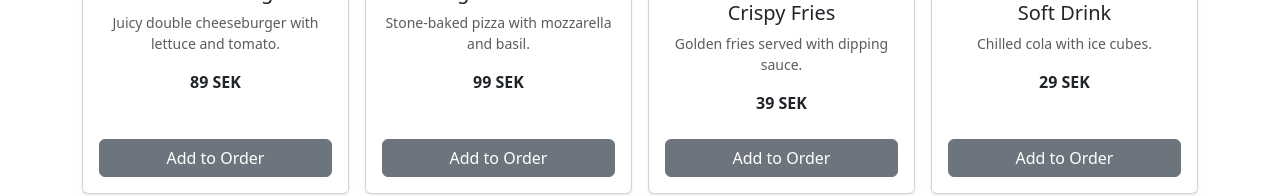
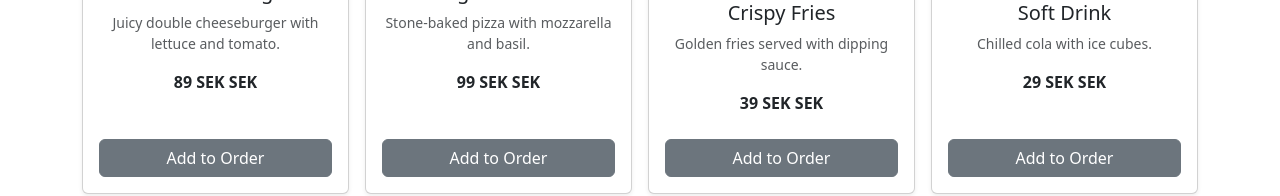
Before and after one commit to BoKalebsson/Fast-Food-Menu-React-App, a React (Vite) app: page / in a window 1280 px wide. Shown: the part 321-517 px from the top of the page. Built offline with nearby package versions, Linux system fonts and the light colour scheme.

Commit message:
Implemented dataflow from Layout -> MenuList -> MenuItemCard with props and callbacks.

```diff
--- a/src/components/menu/MenuItemCard.jsx
+++ b/src/components/menu/MenuItemCard.jsx
@@ -1,4 +1,11 @@
-function MenuItemCard({ imageUrl, title, description, price }) {
+function MenuItemCard({
+  id,
+  title,
+  description,
+  price,
+  imageUrl,
+  onAddToOrder,
+}) {
   return (
     <div className="card h-100 shadow-sm text-center">
       {/* Image */}
@@ -18,11 +25,16 @@ function MenuItemCard({ imageUrl, title, description, price }) {
         <div>
           <h5 className="card-title">{title}</h5>
           <p className="card-text text-muted small">{description}</p>
-          <p className="fw-bold text-dark">{price}</p>
+          <p className="fw-bold text-dark">{price} SEK</p>
         </div>
 
         {/* Button: Add to Order */}
-        <button className="btn btn-secondary mt-2 w-100">Add to Order</button>
+        <button
+          className="btn btn-secondary mt-2 w-100"
+          onClick={() => onAddToOrder({ id, title, price })}
+        >
+          Add to Order
+        </button>
       </div>
     </div>
   );
--- a/src/components/menu/MenuList.jsx
+++ b/src/components/menu/MenuList.jsx
@@ -1,17 +1,12 @@
 import MenuItemCard from "./MenuItemCard.jsx";
 import { menuItems } from "../../data/menuItems.js";
 
-function MenuList() {
+function MenuList({ onAddToOrder }) {
   return (
     <div className="row row-cols-1 row-cols-md-2 row-cols-lg-4 g-3">
       {menuItems.map((item) => (
         <div key={item.id}>
-          <MenuItemCard
-            imageUrl={item.imageUrl}
-            title={item.title}
-            description={item.description}
-            price={item.price}
-          />
+          <MenuItemCard {...item} onAddToOrder={onAddToOrder} />
         </div>
       ))}
     </div>
--- a/src/layout/Layout.jsx
+++ b/src/layout/Layout.jsx
@@ -1,18 +1,44 @@
+import { useState } from "react";
 import Header from "../components/header/Header.jsx";
 import MenuList from "../components/menu/MenuList.jsx";
 import OrderList from "../components/order/OrderList.jsx";
 
 function Layout() {
+  // Create a state for the orders:
+  const [orderItems, setOrderItems] = useState([]);
+
+  // Create a function that add products:
+  function handleAddToOrder(item) {
+    // Check if the product already exists:
+    const existingItem = orderItems.find(
+      (orderItem) => orderItem.id === item.id
+    );
+
+    if (existingItem) {
+      // If the product exists -> increase the quantity:
+      const updatedItems = orderItems.map((orderItem) =>
+        orderItem.id === item.id
+          ? { ...orderItem, quantity: orderItem.quantity + 1 }
+          : orderItem
+      );
+      setOrderItems(updatedItems);
+    } else {
+      // If the product not exists -> add new product:
+      const newItem = { ...item, quantity: 1 };
+      setOrderItems([...orderItems, newItem]);
+    }
+  }
+
   return (
     <div className="container-fluid p-0">
       <Header />
 
       <main className="container my-4 pb-5">
-        <MenuList />
+        <MenuList onAddToOrder={handleAddToOrder} />
       </main>
 
       <footer className="bg-light border-top fixed-bottom py-3 shadow-sm">
-        <OrderList />
+        <OrderList orderItems={orderItems} />
       </footer>
     </div>
   );
```
